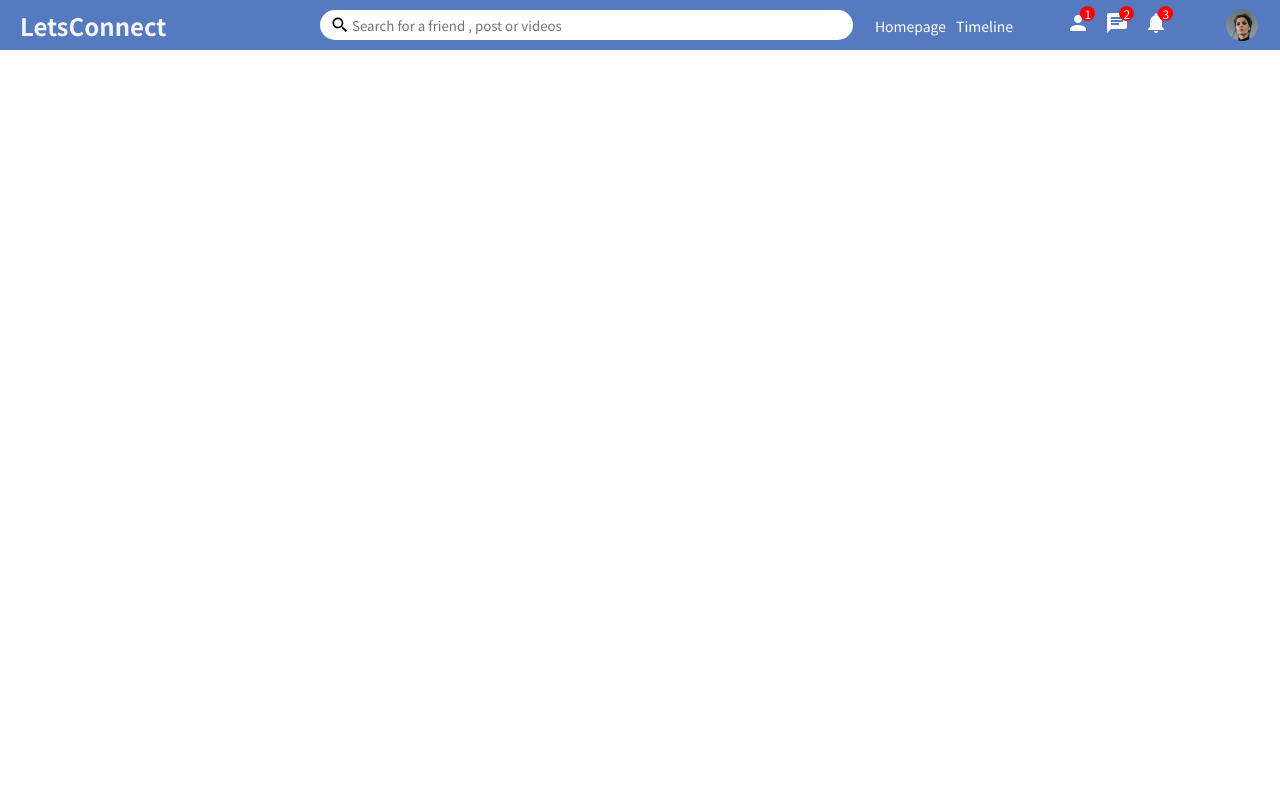
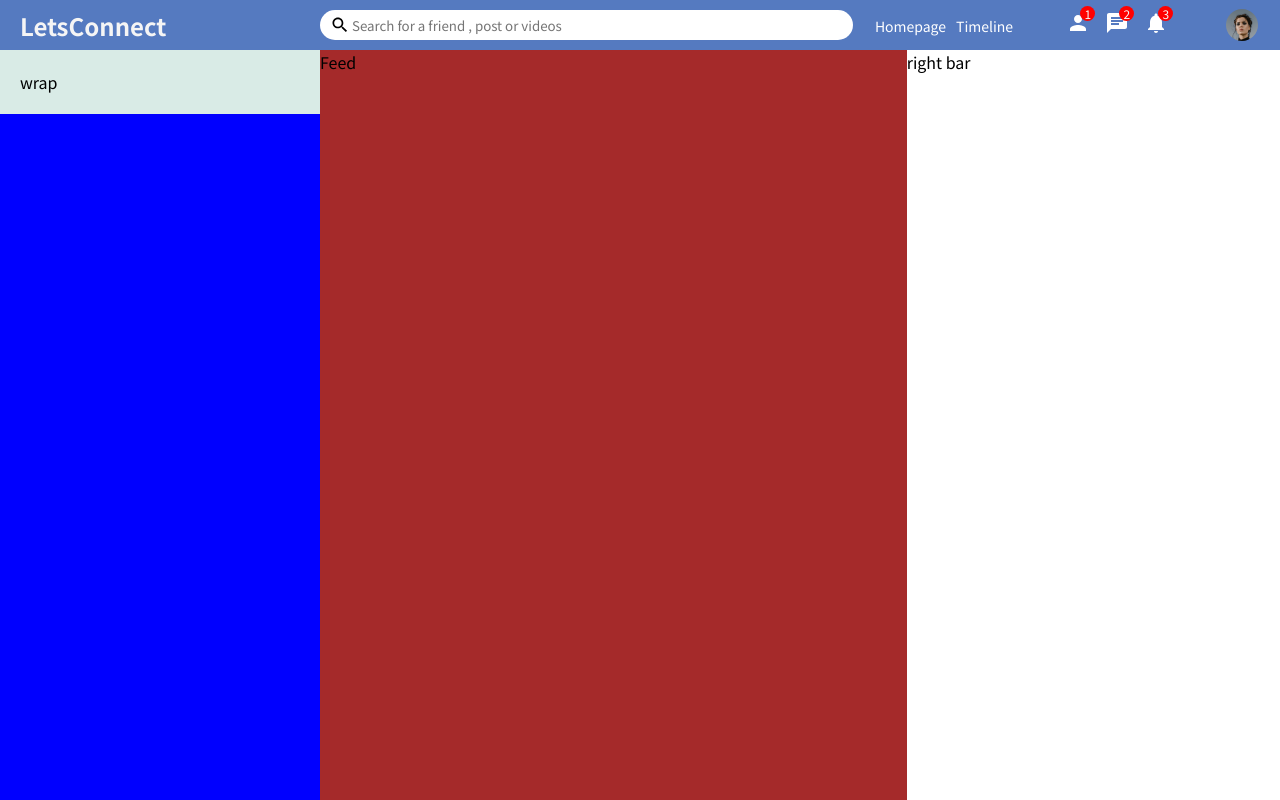
Before and after one commit to siddharthgusain/LetsConnect, a React (Create React App) app in the folder client/: page / in a window 1280 px wide. Built offline with nearby package versions, Linux system fonts and the light colour scheme.

Commit message:
added some components

```diff
--- /dev/null
+++ b/client/src/components/feed/Feed.jsx
@@ -0,0 +1,9 @@
+import './feed.css';
+
+export default function Feed() {
+    return (
+        <div className="feed">
+            Feed
+        </div>
+    )
+}
--- /dev/null
+++ b/client/src/components/feed/feed.css
@@ -0,0 +1,5 @@
+.feed{
+    flex: 5.5;
+    height: calc(100vh - 50px);
+    background-color: brown;
+}
--- /dev/null
+++ b/client/src/components/rightbar/Rightbar.jsx
@@ -0,0 +1,9 @@
+import './rightbar.css';
+
+export default function Rightbar() {
+    return (
+        <div className="rightbar">
+            right bar
+        </div>
+    )
+}
--- /dev/null
+++ b/client/src/components/rightbar/rightbar.css
@@ -0,0 +1,3 @@
+.rightbar{
+    flex: 3.5;
+}
--- /dev/null
+++ b/client/src/components/sidebar/Sidebar.jsx
@@ -0,0 +1,12 @@
+import './sidebar.css';
+
+export default function Sidebar(){
+    return (
+        <div className="sidebar">
+            <div className="sidebarWrapper">
+                wrap
+
+            </div>
+        </div>
+    )
+}
--- /dev/null
+++ b/client/src/components/sidebar/sidebar.css
@@ -0,0 +1,10 @@
+.sidebar{
+    flex: 3;
+    height: calc(100vh - 50px);
+    background-color: blue;
+}
+
+.sidebarWrapper{
+    padding: 20px;
+    background-color: rgb(217, 235, 230);
+}
--- a/client/src/pages/home/Home.js
+++ /dev/null
@@ -1,8 +0,0 @@
-import Topbar from '../../components/topbar/Topbar';
-
-export default function Home(){
-
-    return (
-            <Topbar />
-        )
-}
--- /dev/null
+++ b/client/src/pages/home/Home.jsx
@@ -0,0 +1,20 @@
+import Topbar from '../../components/topbar/Topbar';
+import Sidebar from '../../components/sidebar/Sidebar';
+import Feed from '../../components/feed/Feed';
+import Rightbar from '../../components/rightbar/Rightbar';
+import './home.css';
+
+export default function Home(){
+
+    return (
+            <>
+                <Topbar />
+                <div className="homeContainer">
+                    <Sidebar />
+                    <Feed />
+                    <Rightbar />
+                </div>
+
+            </>
+        )
+}
--- a/client/src/pages/home/home.css
+++ b/client/src/pages/home/home.css
@@ -0,0 +1,5 @@
+
+.homeContainer{
+    display: flex;
+    width: 100%;
+}
```
Also changed, not shown: client/src/components/topbar/Topbar.jsx (renamed from client/src/components/topbar/Topbar.js).
